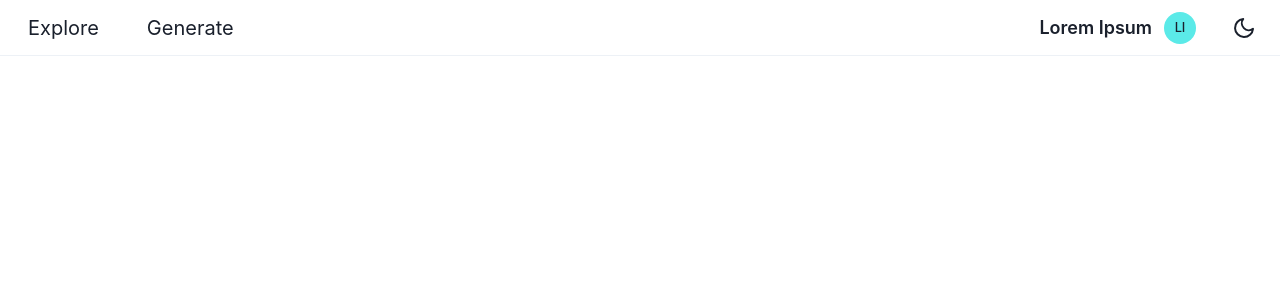
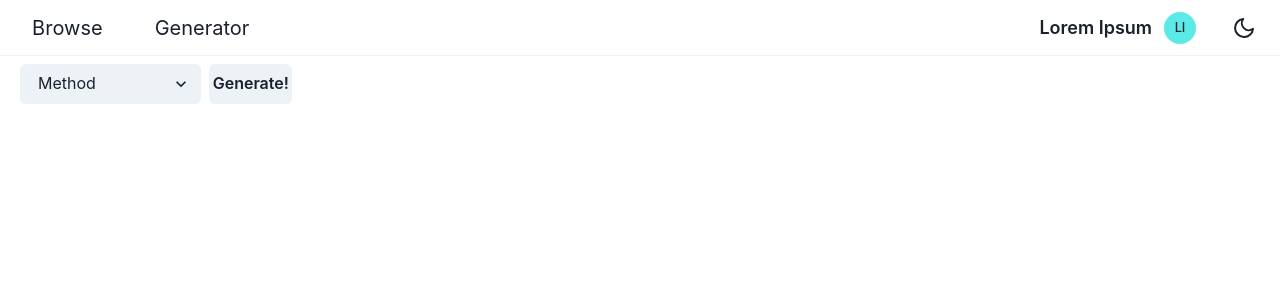
Before and after one commit to NoszDom/ColorPalette, a React (Create React App) app: page / in a window 1280 px wide. Shown: the top 300 px of the page. Built offline with nearby package versions, Linux system fonts and the light colour scheme.

Commit message:
Generator inputs

```diff
--- a/src/components/navbar/PageLinks.tsx
+++ b/src/components/navbar/PageLinks.tsx
@@ -9,10 +9,10 @@ export default function PageLinks({ columns }: PageLinksParams) {
   return (
     <SimpleGrid columns={columns} spacing={10}>
       <Center>
-        <Link>Explore</Link>
+        <Link>Browse</Link>
       </Center>
       <Center>
-        <Link>Generate</Link>
+        <Link>Generator</Link>
       </Center>
     </SimpleGrid>
   );
--- /dev/null
+++ b/src/components/toolbar/Generator.tsx
@@ -0,0 +1,18 @@
+import * as React from "react";
+import { Button, HStack, Select, Tooltip } from "@chakra-ui/react";
+
+export default function Toolbar() {
+  return (
+    <HStack>
+      <Tooltip placement="bottom" label="asfasfsafsaf" openDelay={500}>
+        <Select variant="filled">
+          <option value="1">Method</option>
+          <option value="2">Color Method</option>
+        </Select>
+      </Tooltip>
+      <Tooltip placement="bottom" label="asfasfsafsaf"openDelay={500}>
+        <Button>Generate!</Button>
+      </Tooltip>
+    </HStack>
+  );
+}
--- a/src/components/toolbar/ToolBar.tsx
+++ b/src/components/toolbar/ToolBar.tsx
@@ -1,11 +1,12 @@
 import * as React from "react";
 import {Flex} from "@chakra-ui/react";
+import Generator from "./Generator"
 
 
 export default function Toolbar() {
   return (
     <Flex h="55px" fontSize="xl" ml={5} mr={5}>
-
+      <Generator/>
     </Flex>
   );
 }
```
